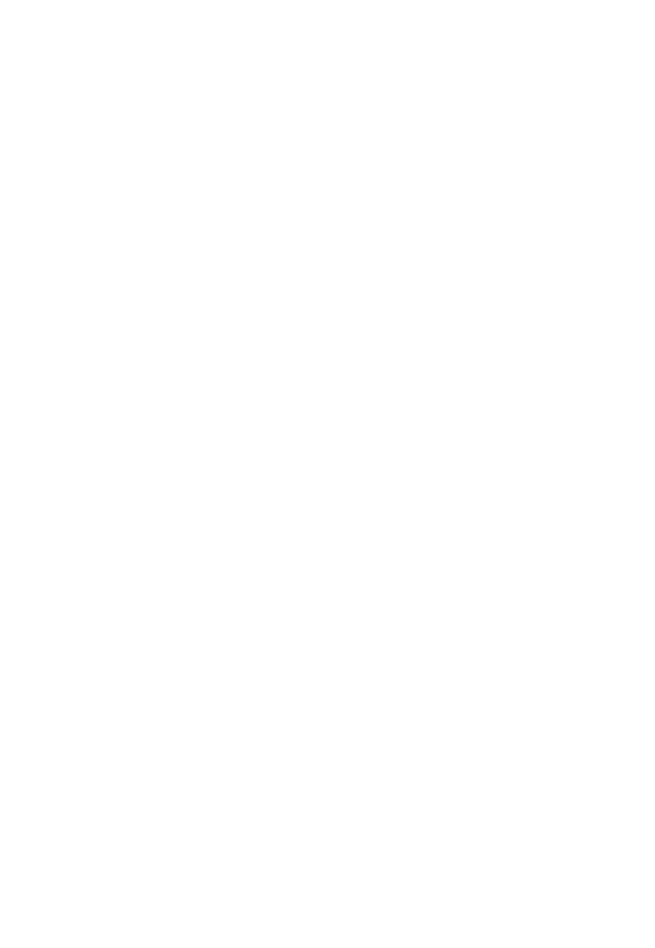
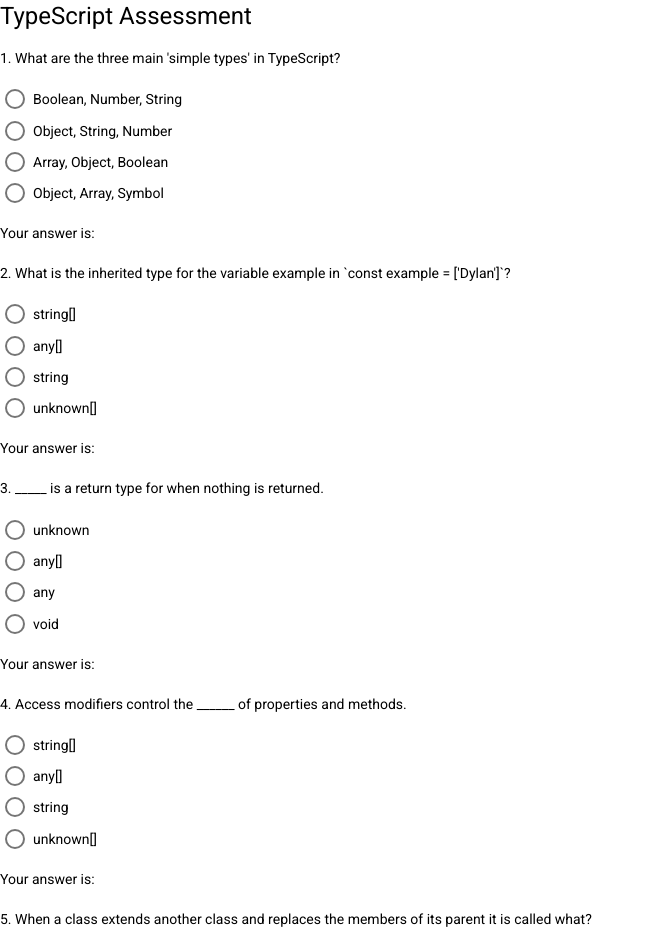
Before and after one commit to sanyogyadav/Online-Assessment, an Angular app: page /online-test in a window 1280 px wide. Shown: the top 948 px of the page, without its empty margins (0-655 px from the left). Before the commit the page ends 800 px from the top, so only its background shows below. Built offline with nearby package versions, Linux system fonts and the light colour scheme.

Commit message:
[SANYOG]-MCQ page has been added.

```diff
--- a/src/app/app-routing.module.ts
+++ b/src/app/app-routing.module.ts
@@ -1,5 +1,6 @@
 import { NgModule } from '@angular/core';
 import { RouterModule, Routes } from '@angular/router';
+import { FinishComponent } from './finish/finish.component';
 import { FormComponentComponent } from './form-component/form-component.component';
 import { OnlineTestComponent } from './online-test/online-test.component';
 import { PageNotFoundComponent } from './page-not-found/page-not-found.component';
@@ -8,6 +9,7 @@
   { path:'form-component',component : FormComponentComponent },
   { path:'',redirectTo:'form-component',pathMatch:'full' },
   { path:'online-test',component : OnlineTestComponent },
+  { path:'finish',component : FinishComponent },
   {path:'**',component: PageNotFoundComponent}
 ];
 
--- a/src/app/app.module.ts
+++ b/src/app/app.module.ts
@@ -7,15 +7,18 @@
 import { FormComponentComponent } from './form-component/form-component.component';
 import { BrowserAnimationsModule } from '@angular/platform-browser/animations';
 import {MatButtonModule} from '@angular/material/button';
+import {MatRadioModule} from '@angular/material/radio';
 import { OnlineTestComponent } from './online-test/online-test.component';
 import { PageNotFoundComponent } from './page-not-found/page-not-found.component';
+import { FinishComponent } from './finish/finish.component';
 
 @NgModule({
   declarations: [
     AppComponent,
     FormComponentComponent,
     OnlineTestComponent,
-    PageNotFoundComponent
+    PageNotFoundComponent,
+    FinishComponent
   ],
   imports: [
     BrowserModule,
@@ -23,6 +26,7 @@
     FormsModule,
     BrowserAnimationsModule,
     MatButtonModule,
+    MatRadioModule
   ],
   providers: [],
   bootstrap: [AppComponent]
--- /dev/null
+++ b/src/app/finish/finish.component.html
@@ -0,0 +1 @@
+<p>Congratulations Assessment has been submitted.</p>
--- /dev/null
+++ b/src/app/finish/finish.component.ts
@@ -0,0 +1,15 @@
+import { Component, OnInit } from '@angular/core';
+
+@Component({
+  selector: 'app-finish',
+  templateUrl: './finish.component.html',
+  styleUrls: ['./finish.component.css']
+})
+export class FinishComponent implements OnInit {
+
+  constructor() { }
+
+  ngOnInit(): void {
+  }
+
+}
--- a/src/app/form-component/form-component.component.html
+++ b/src/app/form-component/form-component.component.html
@@ -32,6 +32,5 @@
         </div>
         <pre></pre>
         <button mat-raised-button color="primary" class="btn" [disabled]="login.invalid" type="submit">Submit</button>
-
     </form>
 </div>
--- a/src/app/online-test/online-test.component.css
+++ b/src/app/online-test/online-test.component.css
@@ -0,0 +1,10 @@
+.example-radio-group {
+    display: flex;
+    flex-direction: column;
+    margin: 15px 0;
+    align-items: flex-start;
+  }
+
+.example-radio-button {
+    margin: 5px;
+}
--- a/src/app/online-test/online-test.component.html
+++ b/src/app/online-test/online-test.component.html
@@ -0,0 +1,46 @@
+<div class="container">
+    <h1>TypeScript Assessment</h1>
+    <label id="example-radio-group-label">1. What are the three main 'simple types' in TypeScript?</label>
+    <mat-radio-group aria-labelledby="example-radio-group-label" class="example-radio-group" [(ngModel)]="question1">
+        <mat-radio-button class="example-radio-button" *ngFor="let type of types" [value]="type">
+            {{type}}
+        </mat-radio-button>
+    </mat-radio-group>
+    <div>Your answer is: {{question1}}</div><br>
+
+    <label id="example-radio-group-label">2. What is the inherited type for the variable example in `const example =
+        ['Dylan']`?</label>
+    <mat-radio-group aria-labelledby="example-radio-group-label" class="example-radio-group" [(ngModel)]="question2">
+        <mat-radio-button class="example-radio-button" *ngFor="let inherit of inherits" [value]="inherit">
+            {{inherit}}
+        </mat-radio-button>
+    </mat-radio-group>
+    <div>Your answer is: {{question2}}</div><br>
+
+    <label id="example-radio-group-label">3. _____ is a return type for when nothing is returned.</label>
+    <mat-radio-group aria-labelledby="example-radio-group-label" class="example-radio-group" [(ngModel)]="question3">
+        <mat-radio-button class="example-radio-button" *ngFor="let return of returns" [value]="return">
+            {{return}}
+        </mat-radio-button>
+    </mat-radio-group>
+    <div>Your answer is: {{question3}}</div><br>
+
+    <label id="example-radio-group-label">4. Access modifiers control the ______ of properties and methods.</label>
+    <mat-radio-group aria-labelledby="example-radio-group-label" class="example-radio-group" [(ngModel)]="question4">
+        <mat-radio-button class="example-radio-button" *ngFor="let acc of accmodis" [value]="acc">
+            {{acc}}
+        </mat-radio-button>
+    </mat-radio-group>
+    <div>Your answer is: {{question4}}</div><br>
+
+    <label id="example-radio-group-label">5. When a class extends another class and replaces the members of its parent
+        it is called what?</label>
+    <mat-radio-group aria-labelledby="example-radio-group-label" class="example-radio-group" [(ngModel)]="question5">
+        <mat-radio-button class="example-radio-button" *ngFor="let member of members" [value]="member">
+            {{member}}
+        </mat-radio-button>
+    </mat-radio-group>
+    <div>Your answer is: {{question5}}</div>
+    <pre></pre>
+    <button mat-raised-button color="primary" class="btn" type="submit">Finish</button>
+</div>
--- a/src/app/online-test/online-test.component.ts
+++ b/src/app/online-test/online-test.component.ts
@@ -12,4 +12,18 @@
   ngOnInit(): void {
   }
 
+  question1!: string;
+  types: string[] = ['Boolean, Number, String ', 'Object, String, Number', 'Array, Object, Boolean', 'Object, Array, Symbol'];
+
+  question2!: string;
+  inherits: string[] = ['string[]','any[]','string','unknown[]'];
+
+  question3!: string;
+  returns: string[] = ['unknown','any[]','any','void'];
+
+  question4!: string;
+  accmodis: string[] = ['string[]','any[]','string','unknown[]'];
+
+  question5!: string;
+  members: string[] = ['Overload','Extending','Override','inheriting'];
 }
```
Also changed, not shown: src/app/finish/finish.component.css (added), 1 other file (tests, documents, lock files or other folders).
